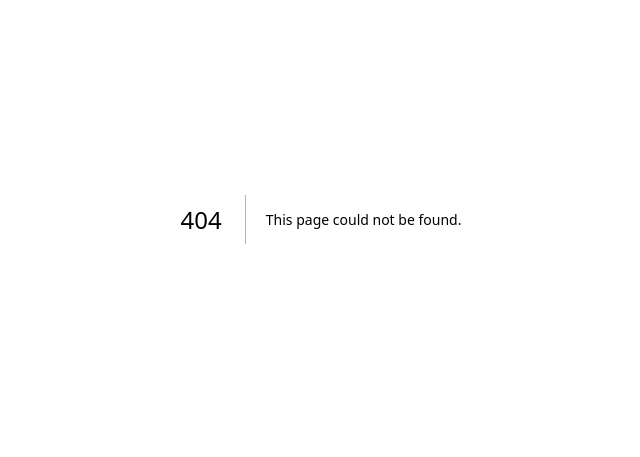
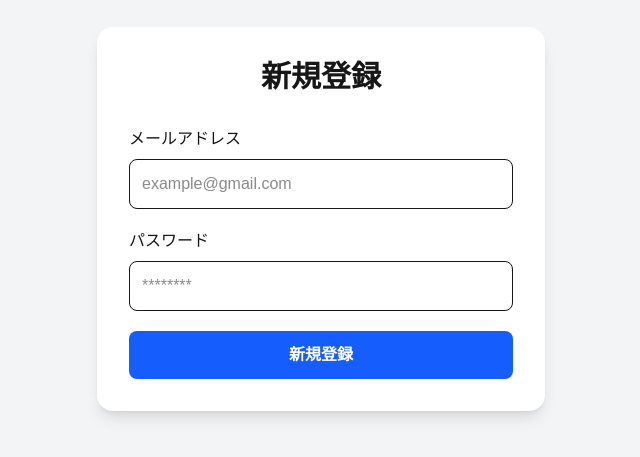
Before and after one commit to OTONO-hub/TOTONO, a Next.js app: page /register in a window 1280 px wide. Before the commit this address had no page. Shown: the part 181-638 px from the top of the page, without its empty margins (319-959 px from the left). Built offline with nearby package versions, Linux system fonts and the light colour scheme; no server answers.

Commit message:
feat: implement user registration

```diff
--- /dev/null
+++ b/app/login/page.tsx
@@ -0,0 +1,7 @@
+export default function LoginPage() {
+  return (
+    <main className="flex min-h-screen items-center justify-center">
+      <h1 className="text-3xl font-bold">ログイン</h1>
+    </main>
+  );
+}
--- a/app/page.tsx
+++ b/app/page.tsx
@@ -1,6 +1,5 @@
 import { Hero } from "../components/home/Hero";
 import { Header } from "../components/layout/Header";
-
 
 export default function Home() {
   return (
--- /dev/null
+++ b/app/register/page.tsx
@@ -0,0 +1,77 @@
+"use client";
+
+import { useState } from "react";
+import { createClient } from "@/lib/supabase/client";
+import { useRouter } from "next/navigation";
+
+export default function RegisterPage() {
+  const router = useRouter();
+  const supabase = createClient();
+
+  const [email, setEmail] = useState("");
+  const [password, setPassword] = useState("");
+  const [loading, setLoading] = useState(false);
+
+  const handleSignUp = async (e: React.FormEvent<HTMLFormElement>) => {
+    e.preventDefault();
+
+    setLoading(true);
+
+    const { error } = await supabase.auth.signUp({
+      email,
+      password,
+    });
+
+    setLoading(false);
+
+    if (error) {
+      alert(error.message);
+      return;
+    }
+
+    alert("確認メールを送信しました。メールをご確認ください。");
+    router.push("/login");
+  };
+
+  return (
+    <main className="flex min-h-screen items-center justify-center bg-gray-100">
+      <div className="w-full max-w-md rounded-2xl bg-white p-8 shadow-lg">
+        <h1 className="mb-8 text-center text-3xl font-bold">新規登録</h1>
+
+        <form onSubmit={handleSignUp} className="space-y-5">
+          <div>
+            <label className="mb-2 block font-medium">メールアドレス</label>
+            <input
+              type="email"
+              placeholder="example@gmail.com"
+              value={email}
+              onChange={(e) => setEmail(e.target.value)}
+              className="w-full rounded-lg border p-3"
+              required
+            />
+          </div>
+
+          <div>
+            <label className="mb-2 block font-medium">パスワード</label>
+            <input
+              type="password"
+              placeholder="********"
+              value={password}
+              onChange={(e) => setPassword(e.target.value)}
+              className="w-full rounded-lg border p-3"
+              required
+            />
+          </div>
+
+          <button
+            type="submit"
+            disabled={loading}
+            className="w-full rounded-lg bg-blue-600 p-3 font-bold text-white hover:bg-blue-700 disabled:bg-gray-400"
+          >
+            {loading ? "登録中..." : "新規登録"}
+          </button>
+        </form>
+      </div>
+    </main>
+  );
+}
--- a/lib/supabase.ts
+++ /dev/null
@@ -1,9 +0,0 @@
-import { createClient } from "@supabase/supabase-js";
-
-const supabaseUrl = process.env.NEXT_PUBLIC_SUPABASE_URL!;
-const supabaseAnonKey = process.env.NEXT_PUBLIC_SUPABASE_ANON_KEY!;
-
-export const supabase = createClient(
-  supabaseUrl,
-  supabaseAnonKey
-);
--- /dev/null
+++ b/lib/supabase/client.ts
@@ -0,0 +1,8 @@
+import { createBrowserClient } from "@supabase/ssr";
+
+export function createClient() {
+  return createBrowserClient(
+    process.env.NEXT_PUBLIC_SUPABASE_URL!,
+    process.env.NEXT_PUBLIC_SUPABASE_ANON_KEY!
+  );
+}
--- /dev/null
+++ b/lib/supabase/server.ts
@@ -0,0 +1,27 @@
+import { createServerClient } from "@supabase/ssr";
+import { cookies } from "next/headers";
+
+export async function createClient() {
+  const cookieStore = await cookies();
+
+  return createServerClient(
+    process.env.NEXT_PUBLIC_SUPABASE_URL!,
+    process.env.NEXT_PUBLIC_SUPABASE_ANON_KEY!,
+    {
+      cookies: {
+        getAll() {
+          return cookieStore.getAll();
+        },
+        setAll(cookiesToSet) {
+          try {
+            cookiesToSet.forEach(({ name, value, options }) => {
+              cookieStore.set(name, value, options);
+            });
+          } catch {
+            // Server Componentではcookieを書き込めない場合があるため無視
+          }
+        },
+      },
+    }
+  );
+}
--- a/package.json
+++ b/package.json
@@ -9,6 +9,7 @@
     "lint": "eslint"
   },
   "dependencies": {
+    "@supabase/ssr": "^0.12.0",
     "@supabase/supabase-js": "^2.110.0",
     "next": "16.2.10",
     "react": "19.2.4",
```
Also changed, not shown: 1 other file (tests, documents, lock files or other folders).
